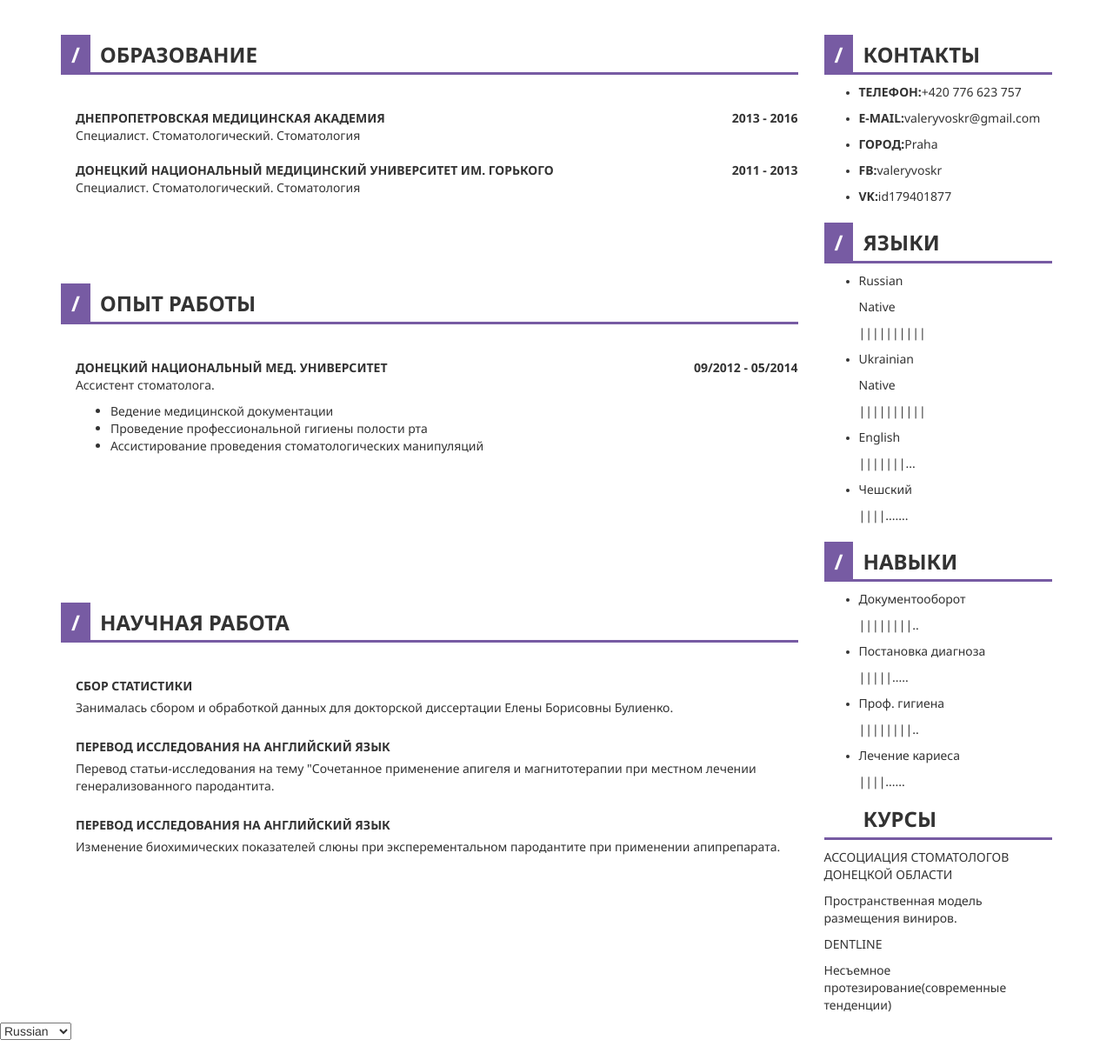
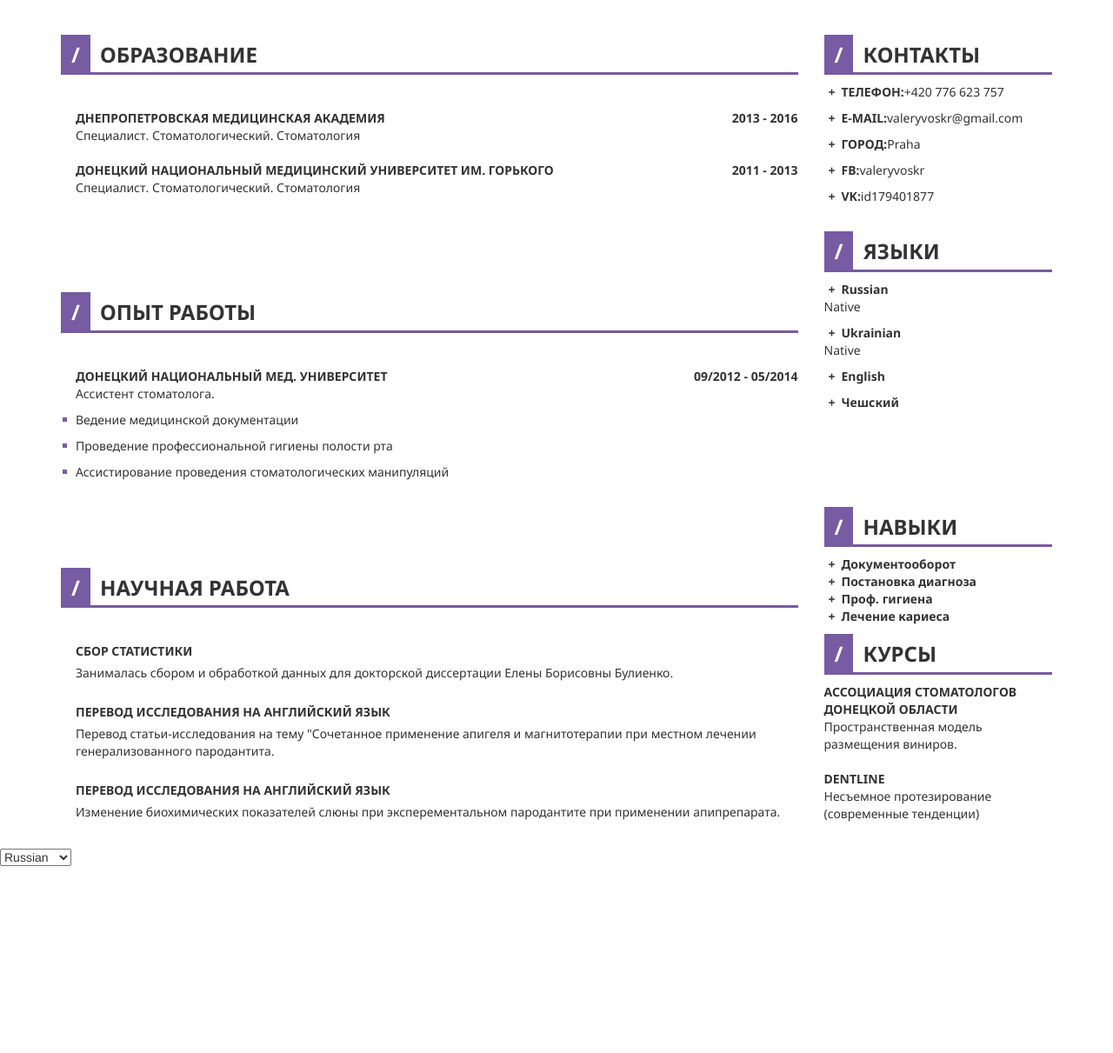
Before and after one commit to lordUser/portfolio, a Django app: page / in a window 1280 px wide. Shown: the part 275-1486 px from the top of the page at 87% size. After the commit the page ends 1271 px from the top, so only its background shows below. Run offline with Django 3.2, Linux system fonts and the light colour scheme; some libraries are stand-ins or nearby versions.

Commit message:
i`m too slow

```diff
--- a/portfolio/static/main.js
+++ b/portfolio/static/main.js
@@ -18,4 +18,3 @@ $(document).ready(function(){
     console.log('Width: ' + document.documentElement.clientWidth)
   }
 });
-//{% url 'set_language' %}
--- a/portfolio/static/style.css
+++ b/portfolio/static/style.css
@@ -1,6 +1,6 @@
 /*Common*/
 
-h1, h2, h3, h4, p, td {
+h1, h2, h3, h4, p, td, li {
   font-family: 'Noto Sans', sans-serif;
 }
 
@@ -9,6 +9,7 @@ h2 {
   border-bottom: solid 3px #775ba3;
   font-weight: 600;
   padding: 0 0 7px 45px;
+  position: relative;
 }
 
 h2:before {
@@ -16,10 +17,10 @@ h2:before {
   display: inline-block;
   padding: 10px 12px;
   position: absolute;
-  left: 15px;
+  left: 0px;
   background: #775ba3;
   color: #fff;
-  top: 10px;
+  top: -10px;
 }
 
 .bold {
@@ -48,6 +49,15 @@ tr > td:first-child {
 
 .col-md-9 h2 {
   margin-bottom: 40px;
+}
+
+ul {
+  list-style: none;
+  padding: 0;
+}
+
+li {
+  position: relative;
 }
 
 /*Header*/
@@ -123,6 +133,27 @@ header h1 {
   margin-top: 70px;
 }
 
+.contacts li {
+  padding: 0 0 10px 20px;
+}
+
+li.plus:before {
+  content: '+';
+  display: inline-block;
+  position: absolute;
+  left: 5px;
+  font-weight: bold;
+}
+
+.languages .plus,
+.skills-courses .plus {
+  padding-left: 20px;
+}
+
+.languages .padding {
+  padding-bottom: 10px;
+}
+
 .science p {
   margin-bottom: 5px;
 }
@@ -131,6 +162,21 @@ header h1 {
   padding-left: 17px;
 }
 
+.expirience li {
+  padding-bottom: 10px;
+}
+
+.expirience li:before {
+  content: '';
+  display: inline-block;
+  width: 5px;
+  height: 5px;
+  position: absolute;
+  left: -15px;
+  top: 7px;
+  background: #775ba3;
+}
+
 /*
 @media (max-width: 768px) {
 
--- a/portfolio/templates/portfolio/contacts.html
+++ b/portfolio/templates/portfolio/contacts.html
@@ -1,9 +1,9 @@
 {% load i18n %}
 <h2>{% trans 'КОНТАКТЫ' %}</h2>
 <ul>
-  <li><p><span class="bold">{% trans 'ТЕЛЕФОН' %}:</span>+420 776 623 757</p></li>
-  <li><p><span class="bold">{% trans 'E-MAIL' %}:</span>valeryvoskr@gmail.com</p></li>
-  <li><p><span class="bold">{% trans 'ГОРОД' %}:</span>Praha</p></li>
-  <li><p><span class="bold">FB:</span>valeryvoskr</p></li>
-  <li><p><span class="bold">VK:</span>id179401877</p></li>
+  <li class="plus"><span class="bold">{% trans 'ТЕЛЕФОН' %}:</span>+420 776 623 757</li>
+  <li class="plus"><span class="bold">{% trans 'E-MAIL' %}:</span>valeryvoskr@gmail.com</li>
+  <li class="plus"><span class="bold">{% trans 'ГОРОД' %}:</span>Praha</li>
+  <li class="plus"><span class="bold">FB:</span>valeryvoskr</li>
+  <li class="plus"><span class="bold">VK:</span>id179401877</li>
 </ul>
--- a/portfolio/templates/portfolio/languages.html
+++ b/portfolio/templates/portfolio/languages.html
@@ -1,38 +1,10 @@
 {% load i18n %}
 <h2>{% trans 'ЯЗЫКИ' %}</h2>
   <ul>
-    <li>
-      <div>
-        <p>Russian</p>
-        <p>Native</p>
-      </div>
-      <div>
-        <p>||||||||||</p>
-      </div>
-    </li>
-    <li>
-      <div>
-        <p>Ukrainian</p>
-        <p>Native</p>
-      </div>
-      <div>
-        <p>||||||||||</p>
-      </div>
-    </li>
-    <li>
-      <div>
-        <p>English</p>
-      </div>
-      <div>
-        <p>|||||||...</p>
-      </div>
-    </li>
-    <li>
-      <div>
-        <p>Чешский</p>
-      </div>
-      <div>
-        <p>||||.......</p>
-      </div>
-    </li>
+    <li class="plus bold">Russian</li>
+    <li class="padding">Native</li>
+    <li class="plus bold">Ukrainian</li>
+    <li class="padding">Native</li>
+    <li class="padding plus bold">English</li>
+    <li class="padding plus bold">Чешский</li>
   </ul>
--- a/portfolio/templates/portfolio/skills_courses.html
+++ b/portfolio/templates/portfolio/skills_courses.html
@@ -1,47 +1,17 @@
 {% load i18n %}
 <h2>{% trans 'НАВЫКИ' %}</h2>
 <ul>
-  <li>
-    <div>
-      <p>{% trans 'Документооборот' %}</p>
-    </div>
-    <div>
-      <p>||||||||..</p>
-    </div>
-  </li>
-  <li>
-    <div>
-      <p>{% trans 'Постановка диагноза' %}</p>
-    </div>
-    <div>
-      <p>|||||.....</p>
-    </div>
-  </li>
-  <li>
-    <div>
-      <p>{% trans 'Проф. гигиена' %}</p>
-    </div>
-    <div>
-      <p>||||||||..</p>
-    </div>
-  </li>
-  <li>
-    <div>
-      <p>{% trans 'Лечение кариеса' %}</p>
-    </div>
-    <div>
-      <p>||||......</p>
-    </div>
-  </li>
+  <li class="bold plus">{% trans 'Документооборот' %}</li>
+  <li class="bold plus">{% trans 'Постановка диагноза' %}</li>
+  <li class="bold plus">{% trans 'Проф. гигиена' %}</li>
+  <li class="bold plus">{% trans 'Лечение кариеса' %}</li>
 </ul>
 <div class="courses">
   <h2>{% trans 'КУРСЫ' %}</h2>
-  <div>
-    <p>{% trans 'АССОЦИАЦИЯ СТОМАТОЛОГОВ ДОНЕЦКОЙ ОБЛАСТИ' %}</p>
-    <p>{% trans 'Пространственная модель размещения виниров.' %}</p>
-  </div>
-  <div>
-    <p>DENTLINE</p>
-    <p>{% trans 'Несъемное протезирование(современные тенденции)' %}</p>
-  </div>
+  <ul>
+    <li class="bold">{% trans 'АССОЦИАЦИЯ СТОМАТОЛОГОВ ДОНЕЦКОЙ ОБЛАСТИ' %}</li>
+    <li class="padding">{% trans 'Пространственная модель размещения виниров.' %}</li>
+    <li class="bold">DENTLINE</li>
+    <li class="padding">{% trans 'Несъемное протезирование (современные тенденции)' %}</li>
+  </ul>
 </div>
```
